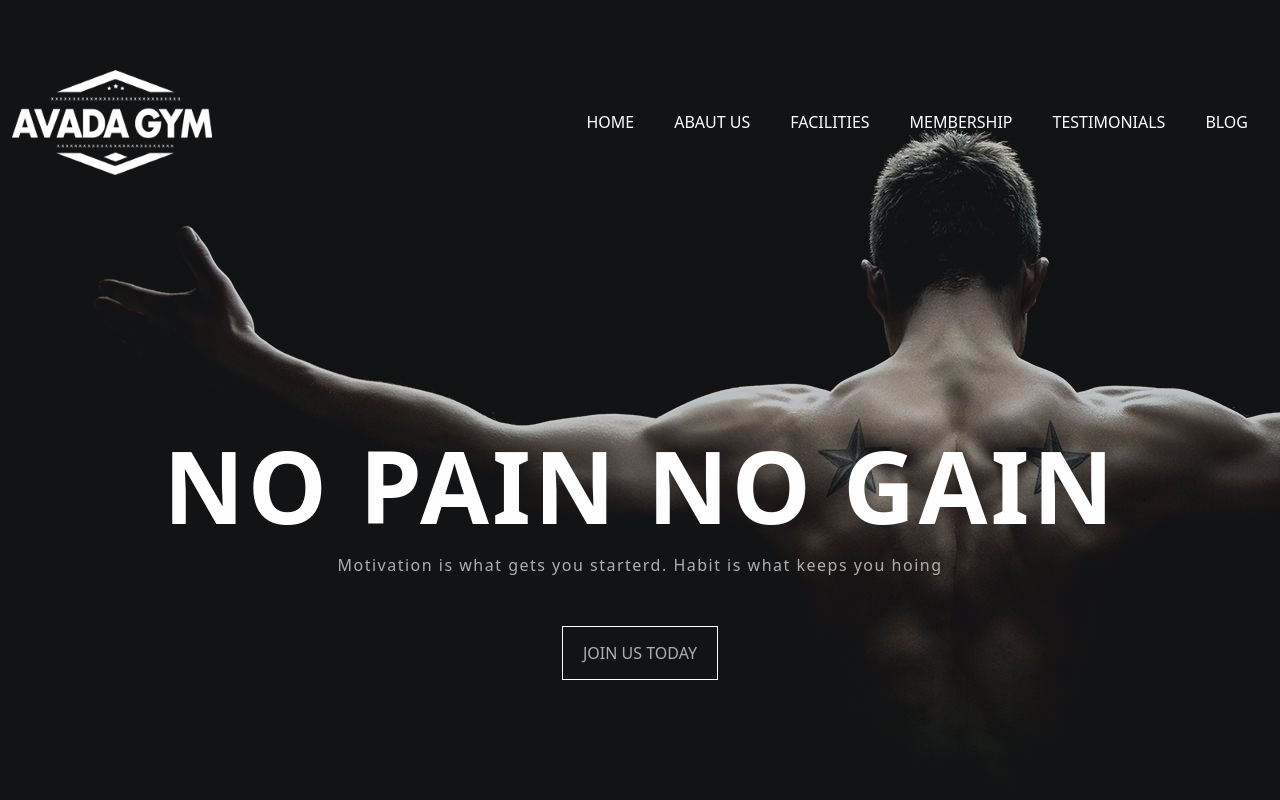
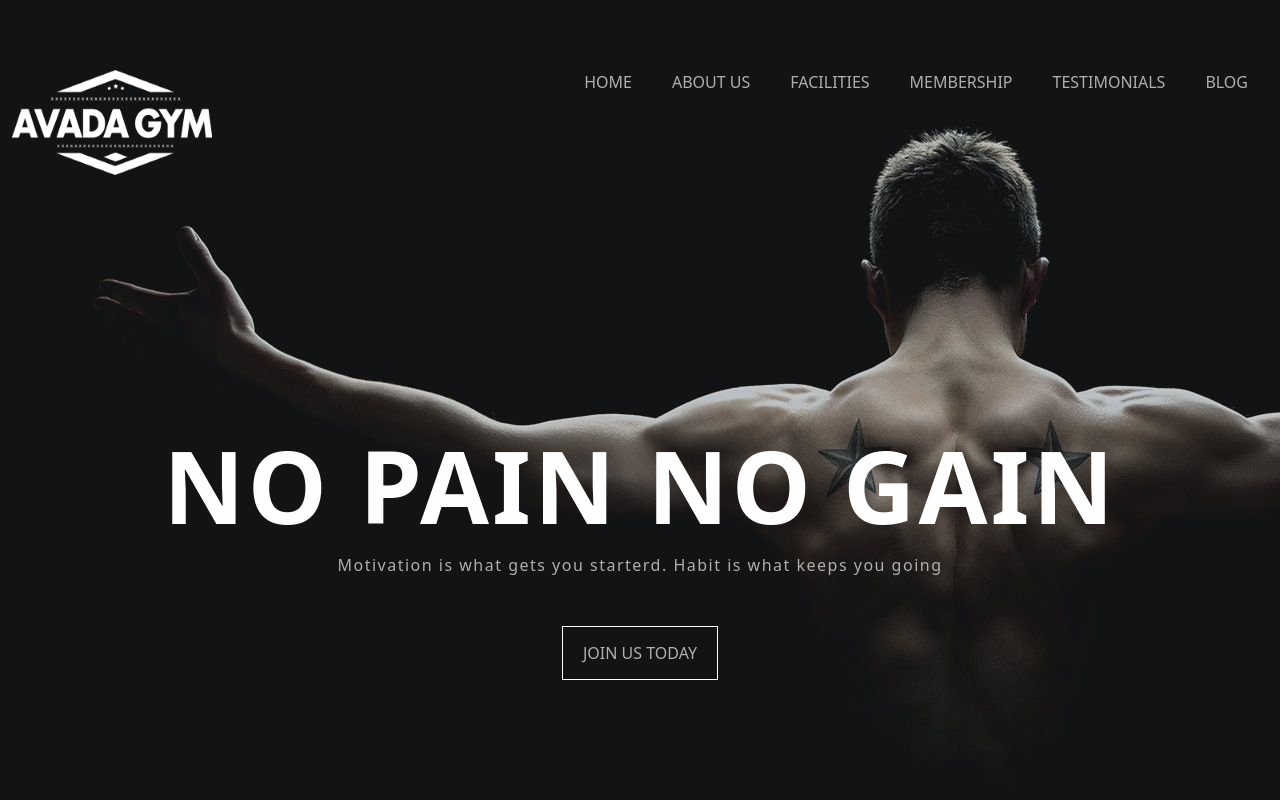
Before and after one commit to EngeneerProgram/proj-html-vuejs, a Vue app: page / in a window 1280 px wide. Shown: the top 800 px of the page. Built offline with nearby package versions, Linux system fonts and the light colour scheme.

Commit message:
fix navbar with props

```diff
--- a/src/components/HeaderComponent.vue
+++ b/src/components/HeaderComponent.vue
@@ -1,8 +1,8 @@
 <template>
   <header>
-       <LogoComponent/>
-
-        <nav>
+    <LogoComponent />
+    <NavComponent/>
+    <!-- <nav>
       <ul class="menu">
         <li><a href="#">Home</a></li>
         <li><a href="#">Abaut Us</a></li>
@@ -11,44 +11,40 @@
         <li><a href="#">Testimonials</a></li>
         <li><a href="#">Blog</a></li>
       </ul>
-        </nav>
+    </nav> -->
   </header>
 </template>
 
 
 <script>
 import LogoComponent from "./LogoComponent.vue";
+import NavComponent from "./NavComponent.vue";
 
 export default {
   name: "HeaderComponent",
-    components: { LogoComponent }
-}
+  components: { LogoComponent, NavComponent },
+};
 </script>
 
 <style lang="scss" scoped>
-header{
-    display:flex;
+header {
+  display: flex;
   justify-content: space-between;
 
-
-    .menu{
+  .menu {
     height: 100%;
-        display:Flex;
+    display: Flex;
     align-items: center;
 
-        li{
-        padding:20px;
+    li {
+      padding: 20px;
       list-style: none;
-        a{
+      a {
         text-decoration: none;
         text-transform: uppercase;
-            color:white;
-
-        }
-
+        color: white;
       }
     }
   }
-
-
+}
 </style>
--- a/src/components/MainComponent.vue
+++ b/src/components/MainComponent.vue
@@ -7,7 +7,7 @@
 
                  <div class="container jumbo-intro">
                     <h1 class="jumbo_motivation">No pain no gain</h1>
-                    <p class="sub_intro">Motivation is what gets you starterd. Habit is what keeps you hoing</p>
+                    <p class="sub_intro">Motivation is what gets you starterd. Habit is what keeps you going</p>
                     <div class="button_intro pt-5">
                         <a href="#" class="join text-uppercase">Join Us Today</a>
                     </div>
--- /dev/null
+++ b/src/components/NavComponent.vue
@@ -0,0 +1,59 @@
+<template>
+    <nav>
+        <ul>
+            <NavItemsComponent :items='items' v-for='items in list_Nav' :key='items.id'/>
+        </ul>
+    </nav>
+</template>
+
+
+
+<script>
+import NavItemsComponent from './NavItemsComponent.vue'
+
+export default {
+
+    components:{
+    NavItemsComponent
+},
+    data(){
+        return{
+            list_Nav:[
+                {
+                    id:1,
+                    text: "HOME"
+                },
+
+                {
+                    id:2,
+                    text: "ABOUT US"
+                },
+                {
+                    id:3,
+                    text: "FACILITIES"
+                },
+                {
+                    id:4,
+                    text: "MEMBERSHIP"
+                },
+                {
+                    id:5,
+                    text: "TESTIMONIALS"
+                },
+                {
+                    id:6,
+                    text: "BLOG"
+                },
+            ]
+        }
+    }
+}
+</script>
+
+<style lang="scss" scoped>
+ul{
+    display:Flex;
+    align-content: center;
+
+}
+</style>
--- /dev/null
+++ b/src/components/NavItemsComponent.vue
@@ -0,0 +1,28 @@
+<template>
+    <li>
+        <a :href="'#' + items.id">{{items.text}}</a>
+    </li>
+</template>
+
+<script>
+
+
+export default {
+    name: "NavItemsComponent",
+    props:{
+        items:Object
+    }
+};
+</script>
+
+<style lang="scss" scoped>
+a{
+    text-decoration: none;
+    margin:20px;
+    color:#aeafae;
+}
+
+a:hover{
+    color:#d5625f;
+}
+</style>
--- a/src/components/PerformanceComponent.vue
+++ b/src/components/PerformanceComponent.vue
@@ -64,6 +64,10 @@ export default {
         background-color:red;
     }
 
+    .square:hover{
+        border:20px solid #252a2d
+    }
+
     .bg-1{
         background-image: url("../assets/img/home-image1.jpg");
         background-position: center;
```
Lines whose indentation alone changed are shown as unchanged.
